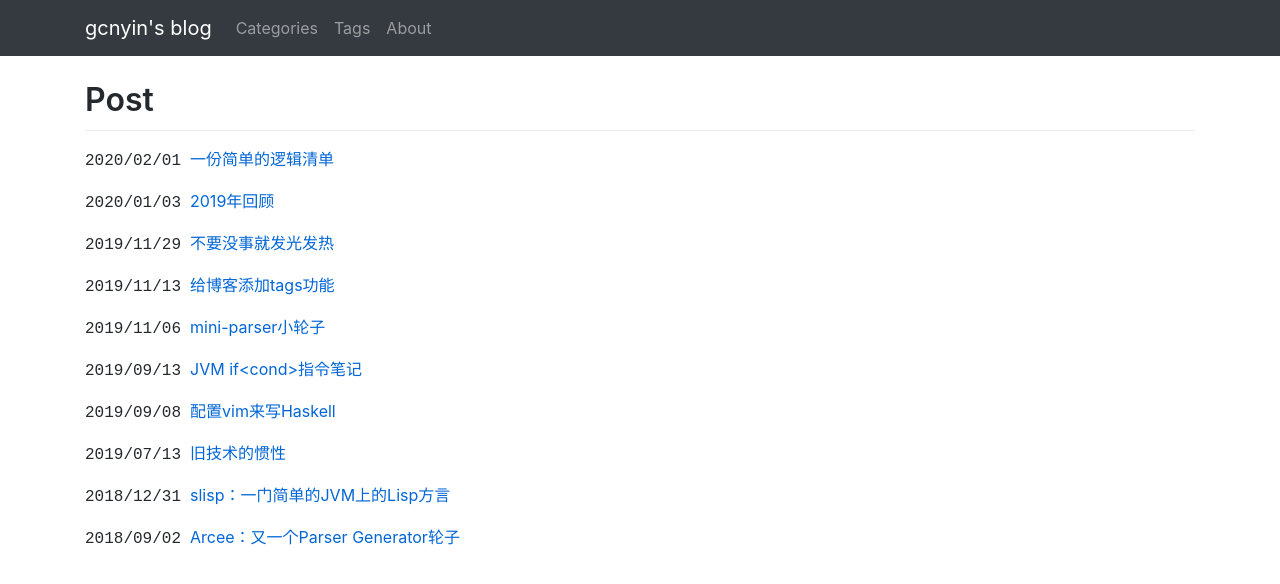
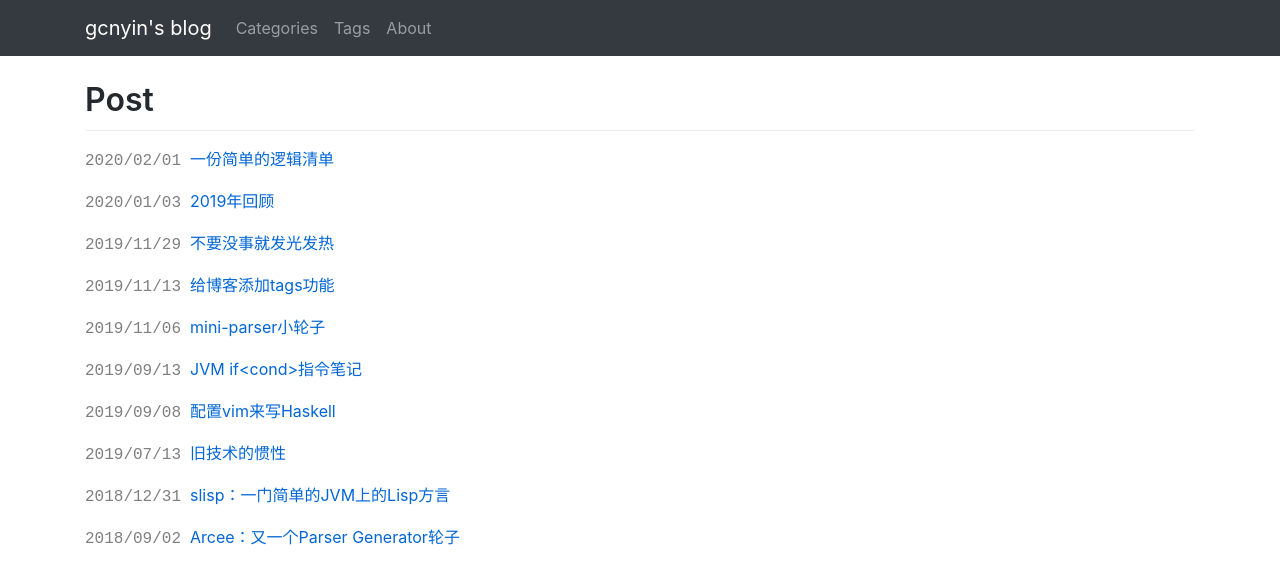
Before and after one commit to gcnyin/gcnyin.github.io, a Jekyll site: the page built from index.md, in a window 1280 px wide. Shown: the top 584 px of the page. Built offline with Jekyll 4.4.1, drawn with Linux system fonts in a browser that asks for light colours; a style sheet for code colours, icons or effects is not loaded.

Commit message:
add icons and post date

```diff
--- a/_layouts/default.html
+++ b/_layouts/default.html
@@ -20,6 +20,7 @@
         crossorigin="anonymous"></script>
     <link rel="stylesheet" href="{{site.baseurl}}/assets/css/github-markdown.css">
     <link rel="stylesheet" href="https://cdn.rawgit.com/PhilipTrauner/pygments-github-css/master/github.css" />
+    <link rel="stylesheet" href="https://cdnjs.cloudflare.com/ajax/libs/font-awesome/4.7.0/css/font-awesome.min.css">
 </head>
 
 <body>
--- a/_layouts/post.html
+++ b/_layouts/post.html
@@ -4,9 +4,11 @@ layout: default
 <div>
     <h1>{{page.title}}</h1>
     <p>
+        <i class="fa fa-calendar"></i>
+        <span>{{ page.date | date: "%Y/%m/%d %H:%M" }}</span>
         <span class="badge badge-success">{{ page.category }}</span>
         {% for tag in page.tags %}
-        <span class="badge badge-primary">{{ tag }}</span>
+        <span class="badge badge-primary"><i class="fa fa-tag"></i>&nbsp;{{ tag }}</span>
         {% endfor %}
     </p>
     {{content}}
--- a/index.md
+++ b/index.md
@@ -4,5 +4,5 @@ title: Post
 ---
 
 {% for post in site.posts %}
-<p><span style="font-family: monospace;">{{ post.date | date: "%Y/%m/%d" }}</span>&nbsp;&nbsp;<a href="{{ post.url | prepend: site.baseurl }}">{{ post.title | escape }}</a></p>
+<p><span style="font-family: monospace;" class="text-black-50">{{ post.date | date: "%Y/%m/%d" }}</span>&nbsp;&nbsp;<a href="{{ post.url | prepend: site.baseurl }}">{{ post.title | escape }}</a></p>
 {% endfor %}
```
